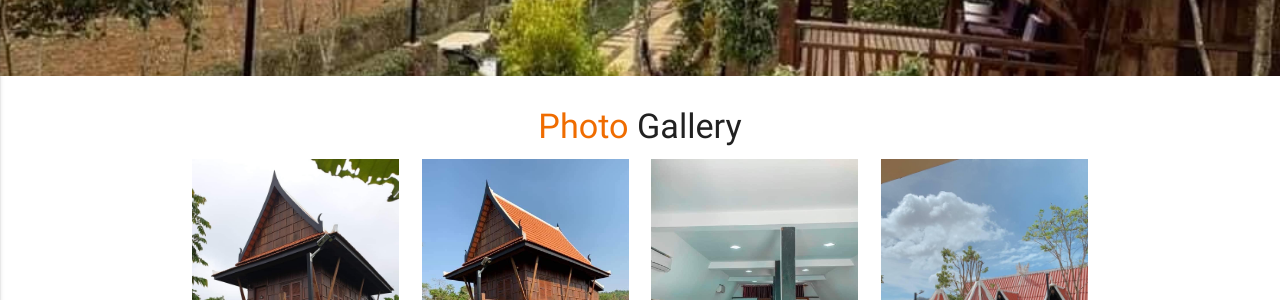
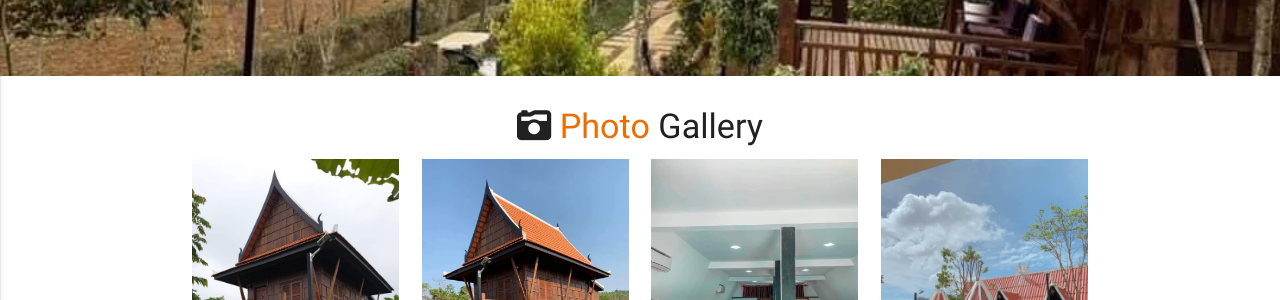
Before and after one commit to yong-lim/greenhouse-retreat, a Jekyll site: the page built from index.md, in a window 1280 px wide. Shown: the part 488-788 px from the top of the page. Built offline with Jekyll 4.4.1, drawn with Linux system fonts in a browser that asks for light colours; nearby versions of some CDN libraries.

Commit message:
Add fa-camera and make image clickable

```diff
--- a/_includes/gallery.html
+++ b/_includes/gallery.html
@@ -2,12 +2,15 @@
 <section class="section section-gallery scrollspy" id="gallery">
   <div class="container">
     <h4 class="center">
+      <i class="fa fa-camera-retro heading-icon" aria-hidden="true"></i>
       <span class="orange-text text-darken-3">Photo</span> Gallery
     </h4>
     <div class="row">
       {% for photo in site.data.gallery %}
       <div class="col s12 m3">
-        <img src="assets/img/gallery/{{ photo.img }}" alt="" data-gallery="g1" class="glightbox responsive-img">
+        <a href="assets/img/gallery/{{ photo.img}}" data-gallery="g1" class="glightbox">
+          <img src="assets/img/gallery/{{ photo.img }}" alt="" class="responsive-img">
+        </a>
       </div>
       {% assign remainder = forloop.index | modulo: 4 %}
       {% if remainder == 0 %}
```
